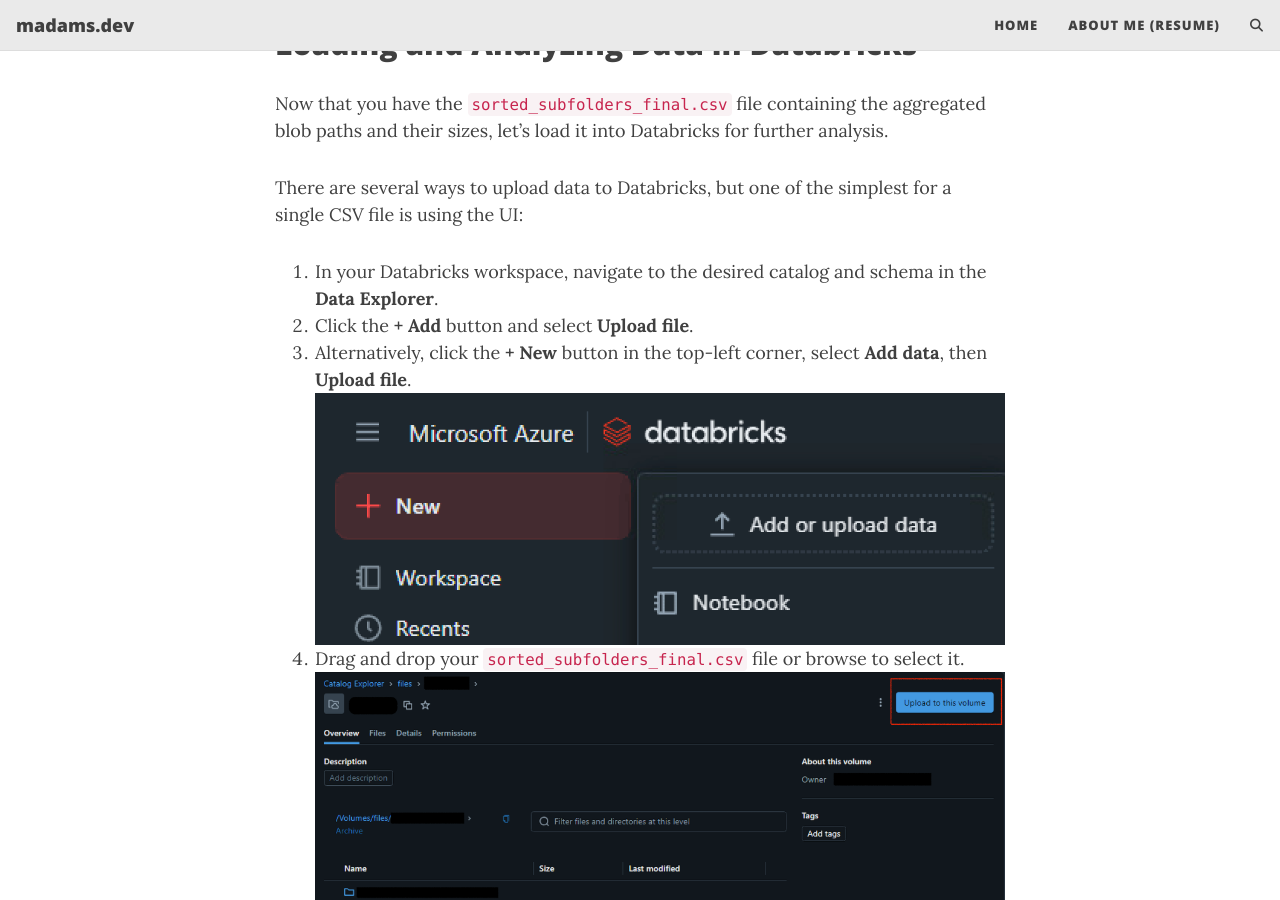
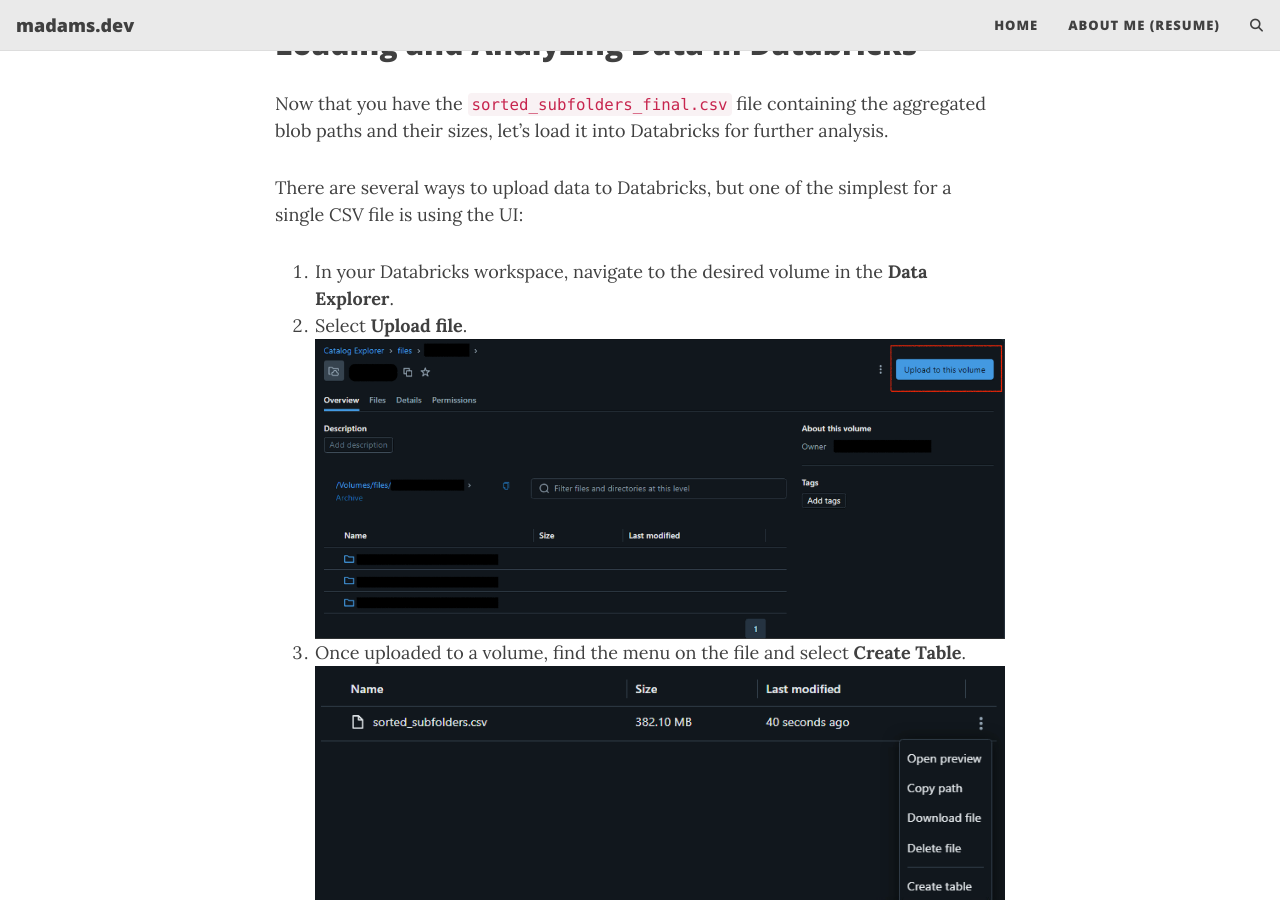
Before and after one commit to sysopmatt/madams-dev, a Jekyll site: the page built from _posts/2025-04-26-getting-a-handle-on-the-blobs-behind-unity-catalog.md, in a window 1280 px wide and 900 px high, scrolled down 5031 px. Built offline with Jekyll 4.4.1, drawn with Linux system fonts in a browser that asks for light colours; comment, search, counter and statistics services are not loaded.

Commit message:
Update 2025-04-26-getting-a-handle-on-the-blobs-behind-unity-catalog.md

```diff
--- a/_posts/2025-04-26-getting-a-handle-on-the-blobs-behind-unity-catalog.md
+++ b/_posts/2025-04-26-getting-a-handle-on-the-blobs-behind-unity-catalog.md
@@ -181,16 +181,17 @@
 
 There are several ways to upload data to Databricks, but one of the simplest for a single CSV file is using the UI:
 
-1.  In your Databricks workspace, navigate to the desired catalog and schema in the **Data Explorer**.
-2.  Click the **+ Add** button and select **Upload file**.
-3.  Alternatively, click the **+ New** button in the top-left corner, select **Add data**, then **Upload file**.
+1.  In your Databricks workspace, navigate to the desired volume in the **Data Explorer**.
+2.  Select **Upload file**.
+    ![Databricks Upload Data Dialog](/assets/img/dbx-upload-dialog.png "Databricks UI: Upload data dialog")
+3.  Once uploaded to a volume, find the menu on the file and select **Create Table**.
+    ![Databricks Create Table Preview](/assets/img/dbx-create-table-preview.png "Databricks UI: Create table preview screen")
+4.  Alternatively, click the **+ New** button in the top-left corner, select **Add data**, then **Upload file**.
     ![Databricks Add Data Menu](/assets/img/dbx-add-data-menu.png "Databricks UI: + New -> Add data")
-4.  Drag and drop your `sorted_subfolders_final.csv` file or browse to select it.
-    ![Databricks Upload Data Dialog](/assets/img/dbx-upload-dialog.png "Databricks UI: Upload data dialog")
-    ![Databricks Create Table Preview](/assets/img/dbx-create-table-preview.png "Databricks UI: Create table preview screen")
-5.  Follow the prompts to create a new table. Choose the target catalog and schema where you have `CREATE TABLE` permissions. Make sure to note the table name you choose (e.g., `uploaded_blob_sizes`).
-6.  Preview the table and ensure the schema inference correctly identifies the `Subfolder` as `STRING`, `Size` as a numeric type (like `BIGINT` or `DOUBLE`), and `Timestamp` as `STRING` or `TIMESTAMP`. Adjust types if necessary.
-7.  Click **Create table**.
+5.  Drag and drop your `sorted_subfolders_final.csv` file or browse to select it.
+6.  Follow the prompts to create a new table. Choose the target catalog and schema where you have `CREATE TABLE` permissions. Make sure to note the table name you choose (e.g., `uploaded_blob_sizes`).
+7.  Preview the table and ensure the schema inference correctly identifies the `Subfolder` as `STRING`, `Size` as a numeric type (like `BIGINT` or `DOUBLE`), and `Timestamp` as `STRING` or `TIMESTAMP`. Adjust types if necessary.
+8.  Click **Create table**.
 
 ### Analyzing Table Sizes with PySpark
 
```
